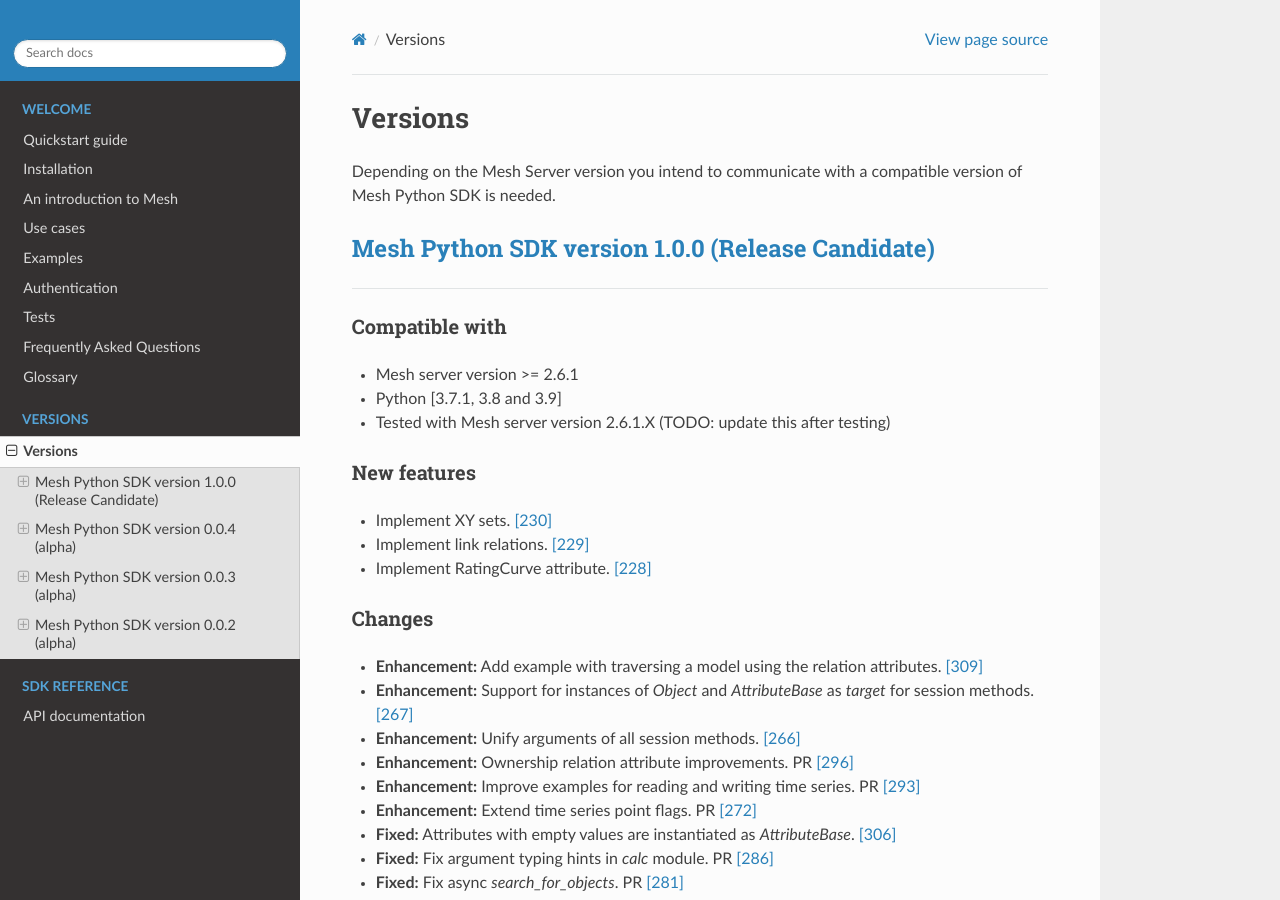
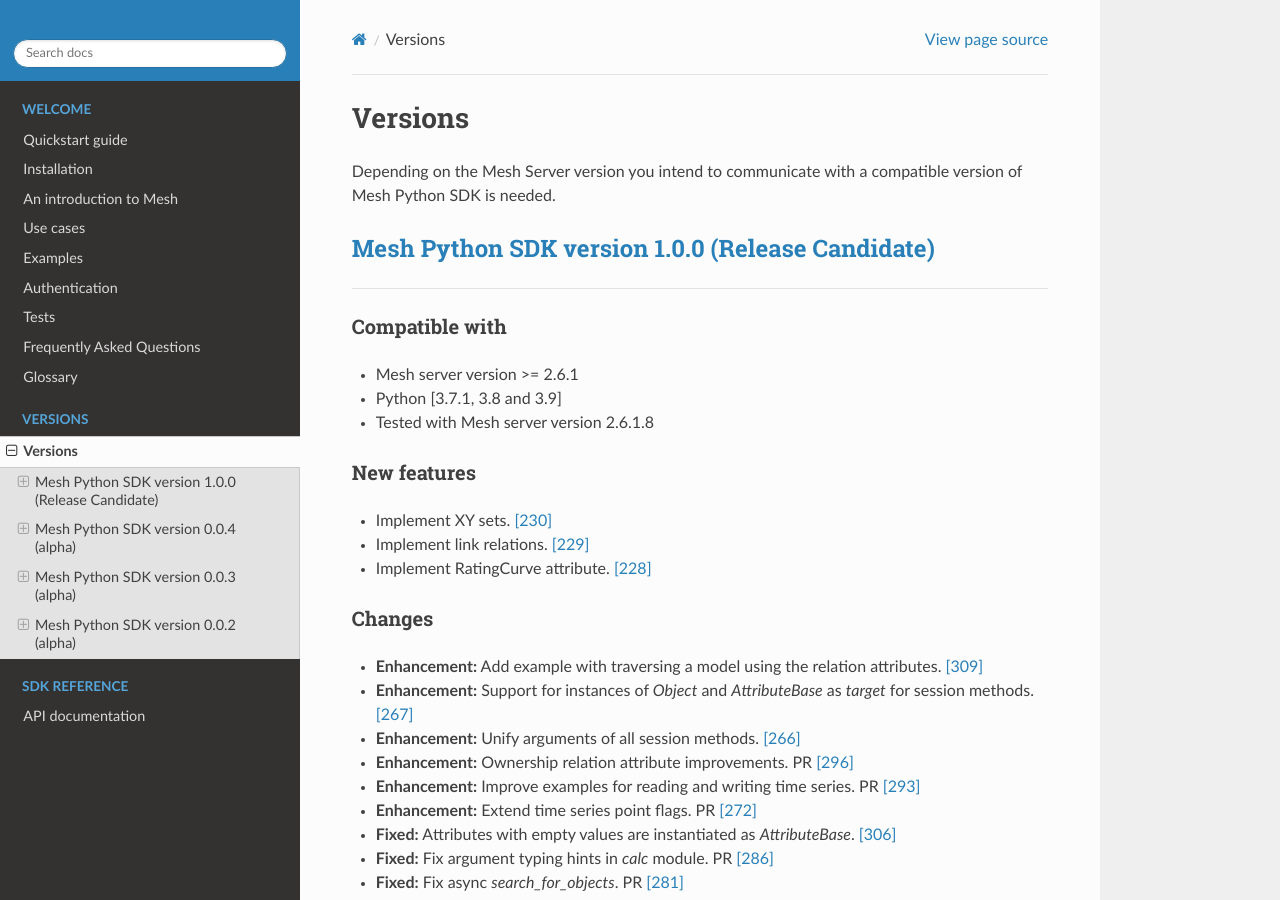
Before and after one commit to Volue-Public/energy-mesh-python, a Sphinx documentation site: the page built from docs/source/versions.rst, in a window 1280 px wide and 900 px high. Built offline with Sphinx 7.4.7 and the Read the Docs theme 2.0.0, drawn with Linux system fonts in a browser that asks for light colours.

Commit message:
Switch to 2.6.1.8 - official release (#323)

```diff
--- a/docs/source/versions.rst
+++ b/docs/source/versions.rst
@@ -13,7 +13,7 @@ Compatible with
 
 - Mesh server version >= 2.6.1
 - Python [3.7.1, 3.8 and 3.9]
-- Tested with Mesh server version 2.6.1.X (TODO: update this after testing)
+- Tested with Mesh server version 2.6.1.8
 
 New features
 ~~~~~~~~~~~~~~~~~~
```
Also changed, not shown: 2 other files.
